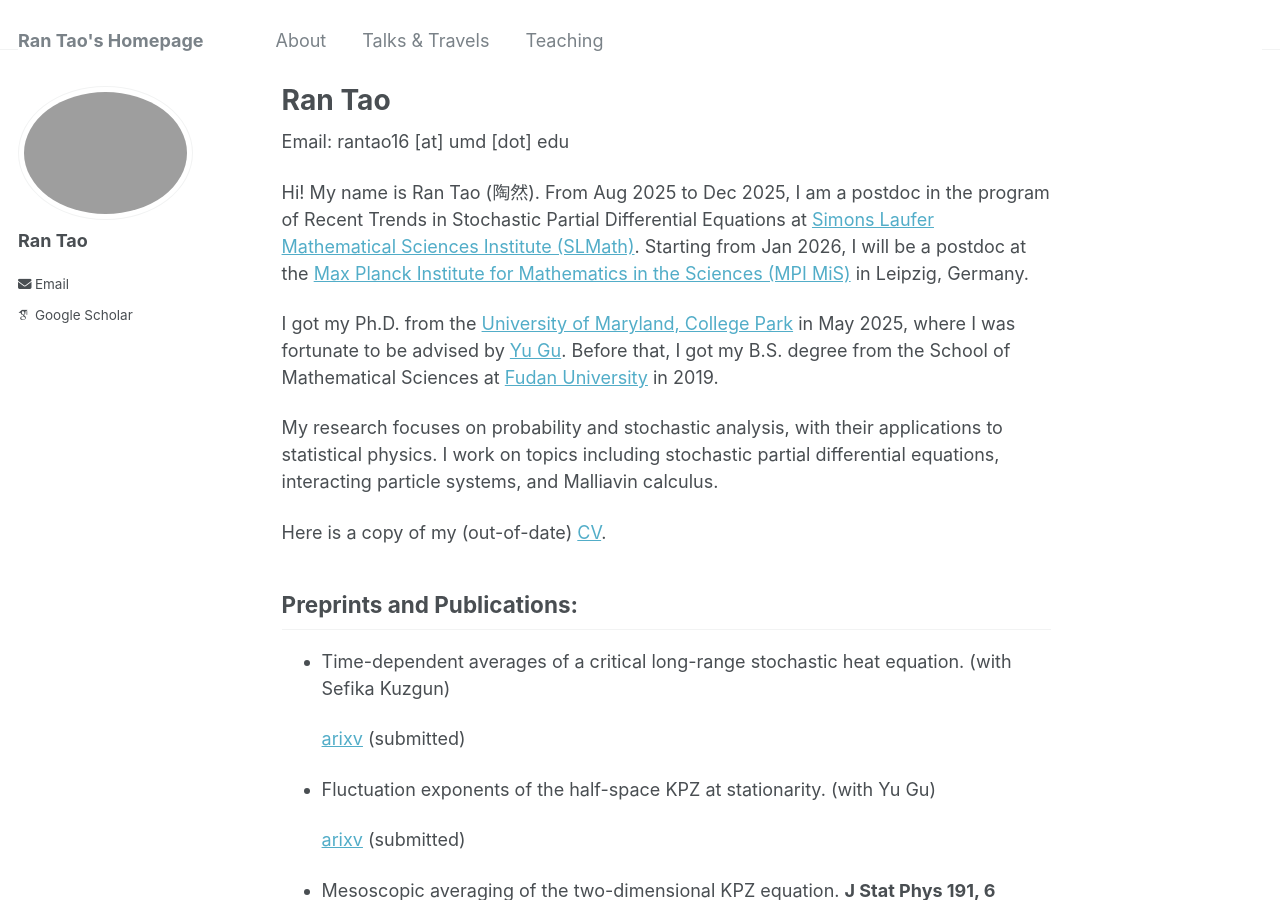
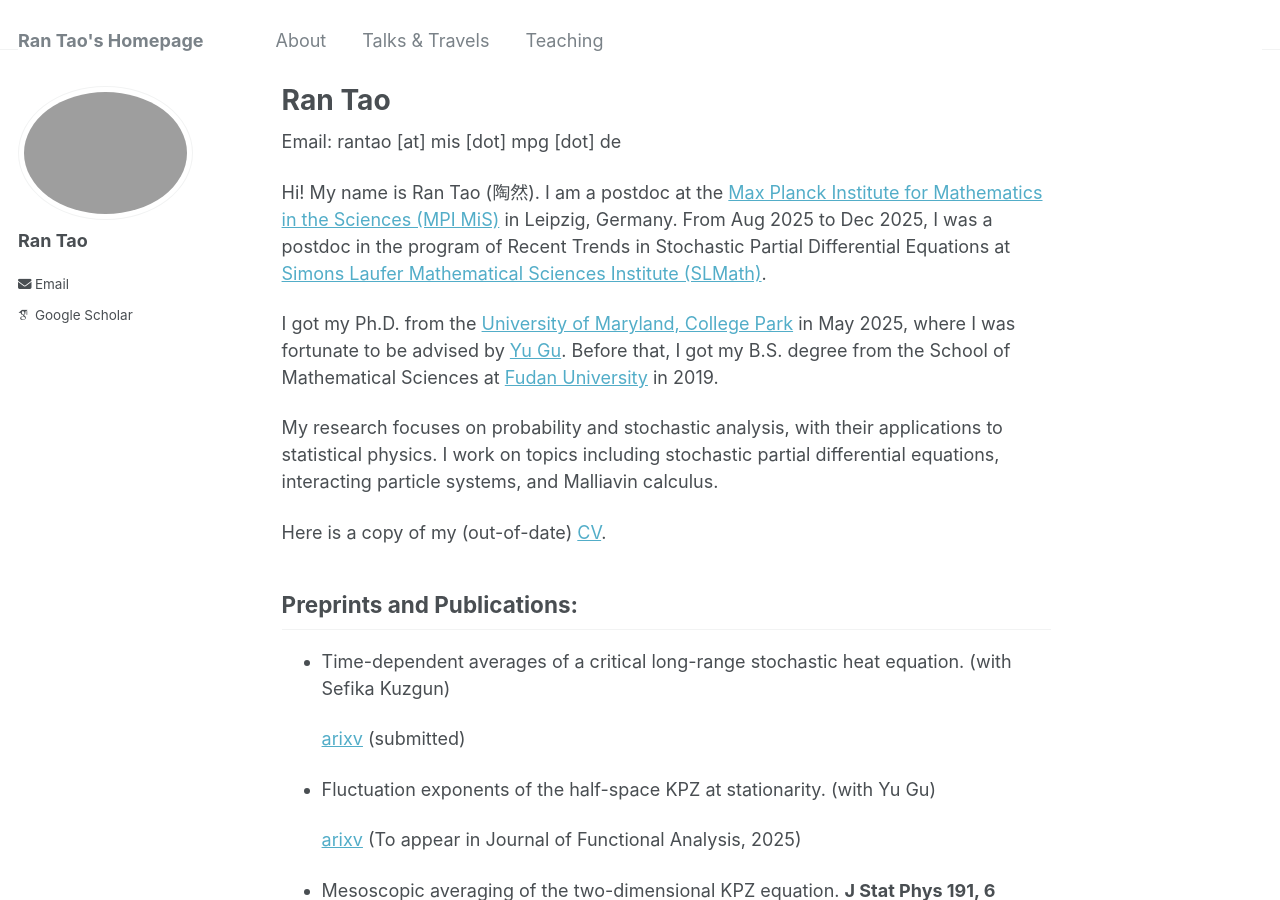
Before and after one commit to rantao16/rantao16.github.io, a Jekyll site: the page built from _pages/about.md, in a window 1280 px wide and 900 px high. Built offline with Jekyll 4.4.1, drawn with Linux system fonts in a browser that asks for light colours; some web fonts are replaced.

Commit message:
Update about.md

```diff
--- a/_pages/about.md
+++ b/_pages/about.md
@@ -6,9 +6,9 @@ redirect_from:
   - /about/
   - /about.html
 ---
-Email: rantao16 [at] umd [dot] edu
+Email: rantao [at] mis [dot] mpg [dot] de
 
-Hi! My name is Ran Tao (陶然). From Aug 2025 to Dec 2025, I am a postdoc in the program of Recent Trends in Stochastic Partial Differential Equations at [Simons Laufer Mathematical Sciences Institute (SLMath)](https://www.slmath.org/programs/380#). Starting from Jan 2026, I will be a postdoc at the [Max Planck Institute for Mathematics in the Sciences (MPI MiS)](https://www.mis.mpg.de/) in Leipzig, Germany.
+Hi! My name is Ran Tao (陶然). I am a postdoc at the [Max Planck Institute for Mathematics in the Sciences (MPI MiS)](https://www.mis.mpg.de/) in Leipzig, Germany. From Aug 2025 to Dec 2025, I was a postdoc in the program of Recent Trends in Stochastic Partial Differential Equations at [Simons Laufer Mathematical Sciences Institute (SLMath)](https://www.slmath.org/programs/380#).
 
 I got my Ph.D. from the [University of Maryland, College Park](https://www-math.umd.edu/) in May 2025, where I was fortunate to be advised by [Yu Gu](https://www.math.umd.edu/~ygu7/). Before that, I got my B.S. degree from the School of Mathematical Sciences at [Fudan University](https://math.fudan.edu.cn/mathen/main.htm) in 2019.
 
@@ -24,7 +24,7 @@ Preprints and Publications:
 
 * Fluctuation exponents of the half-space KPZ at stationarity. (with Yu Gu)
 
-  [arixv](https://arxiv.org/pdf/2410.01653.pdf) (submitted)
+  [arixv](https://arxiv.org/pdf/2410.01653.pdf) (To appear in Journal of Functional Analysis, 2025)
 
 * Mesoscopic averaging of the two-dimensional KPZ equation. <b>J Stat Phys 191, 6 (2024).</b>
 
```
